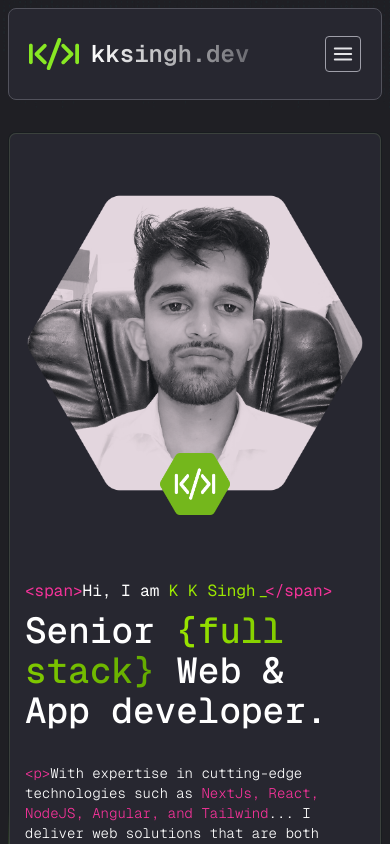
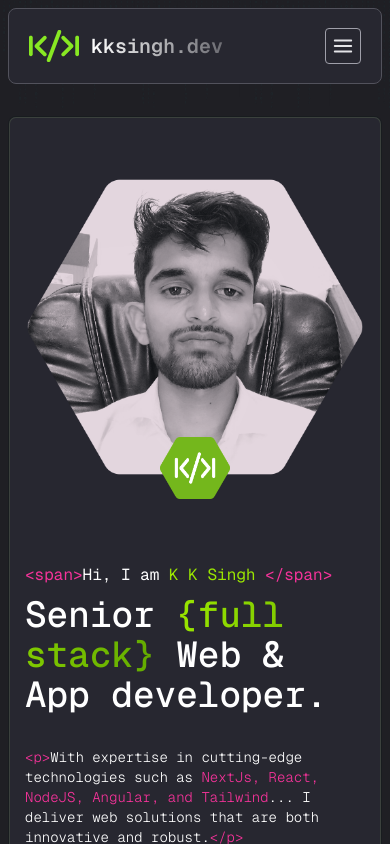
Before and after one commit to itskksingh/kksingh, a Next.js app: page / in a window 390 px wide. Shown: the top 844 px of the page. Built offline with nearby package versions, Linux system fonts and the light colour scheme.

Commit message:
Header fixed

```diff
--- a/components/sections/Header.jsx
+++ b/components/sections/Header.jsx
@@ -3,21 +3,21 @@ import { FiMenu } from "react-icons/fi";
 
 const Header = () => {
   return (
-    <header className="w-full flex items-center justify-between max-w-7xl rounded-lg bg-[#272730] border border-zinc-600 py-5 px-5">
-      <span className="flex items-center gap-3">
-        <div className="relative w-[50px] h-[50px]">
+    <header className='w-full flex items-center justify-between max-w-7xl rounded-lg bg-[#272730] border border-zinc-600 py-3 lg:py-5 px-5'>
+      <span className='flex items-center gap-3'>
+        <div className='relative w-[50px] h-[50px]'>
           <Image
-            src="/img/kklogo.png"
-            alt="kksingh-nextjs-developer-logo"
+            src='/img/kklogo.png'
+            alt='kksingh-nextjs-developer-logo'
             fill
             priority
-            sizes="50px"
-            className="object-contain"
+            sizes='50px'
+            className='object-contain'
           />
         </div>
-        <span className="logo-name text-2xl font-mono font-semibold">kksingh.dev</span>
+        <span className='logo-name text-xl lg:text-2xl font-mono font-semibold'>kksingh.dev</span>
       </span>
-      <FiMenu className="text-zinc-200 text-4xl border border-zinc-400 p-1.5 rounded self-center cursor-pointer" />
+      <FiMenu className='text-zinc-200 text-4xl border border-zinc-400 p-1.5 rounded self-center cursor-pointer' />
     </header>
   );
 };
```
